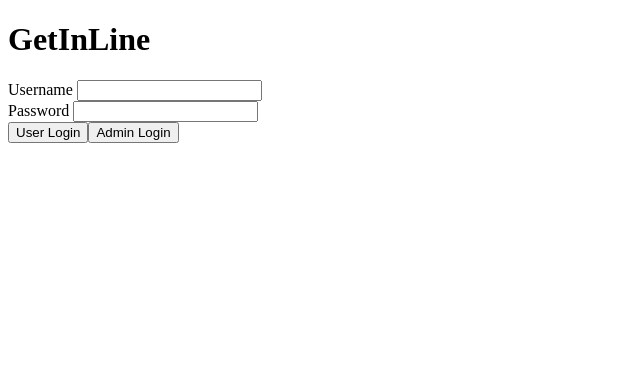
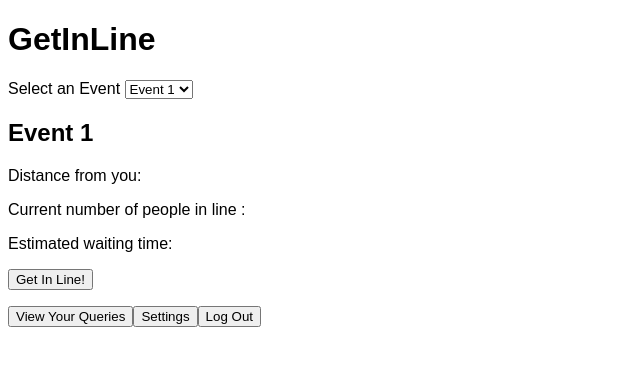
Before and after one commit to MatthewLegate/JIA-2500, a React (Create React App) app in the folder get-in-line/: page /user in a window 1280 px wide. Shown: the top 366 px of the page, without its empty margins (0-640 px from the left). Built offline with nearby package versions, Linux system fonts and the light colour scheme.

Commit message:
Implements navigation back and forth from Login<->UserPage using react-router-dom

```diff
--- a/get-in-line/src/App.js
+++ b/get-in-line/src/App.js
@@ -1,13 +1,18 @@
 import React from 'react';
+
+import {BrowserRouter as Router, Route, Routes, Link } from "react-router-dom";
 import LoginPage from './components/LoginPage';
+import User from './User';
 
 function App() {
   return (
-    <>
-      <LoginPage />
-    </>
+    <Router>
+      <Routes>
+        <Route exact path='/login' element={<LoginPage/>} />
+        <Route exact path='/user' element={<User/>} />
+      </Routes>
+    </Router>
   )
 }
 
-
 export default App;
--- a/get-in-line/src/User.js
+++ b/get-in-line/src/User.js
@@ -1,6 +1,7 @@
 import * as React from 'react';
-import GetInLineTitle from './GetInLineTitle'
+import GetInLineTitle from './components/GetInLineTitle'
 import styled from "styled-components";
+import { useNavigate } from 'react-router-dom';
 
 const Main = styled("div")`
   font-family: sans-serif;
@@ -9,6 +10,8 @@ const Main = styled("div")`
 `;
 
 export default function User() {
+    let navigate = useNavigate();
+
     const options = [
         { label: 'Event 1', value: 'Event 1' },
         { label: 'Event 2', value: 'Event 2' },
@@ -43,7 +46,10 @@ export default function User() {
             <p></p>
             <button >View Your Queries</button>
             <button >Settings</button>
-            <button >Log Out</button>
+            <button onClick={() => {
+                navigate('/login');
+                }}>Log Out
+            </button>
         </Main>
 
     );
--- a/get-in-line/src/components/LoginPage.js
+++ b/get-in-line/src/components/LoginPage.js
@@ -1,14 +1,23 @@
 import React from 'react'
 import GetInLineTitle from './GetInLineTitle'
+import { useNavigate } from 'react-router-dom';
 
 export default function LoginPage() {
+  let navigate = useNavigate();
+
+
   return (
     <>
     <div>
       <GetInLineTitle/>
       Username <input type="text" /> <br/>
       Password <input type="text" /> <br/>
-      <button>User Login</button>
+      <button
+        onClick={() => {
+          navigate('/user');
+          }} >
+          User Login
+      </button>
       <button>Admin Login</button>
 
     </div>
```
Also changed, not shown: 1 other file (tests, documents, lock files or other folders).
